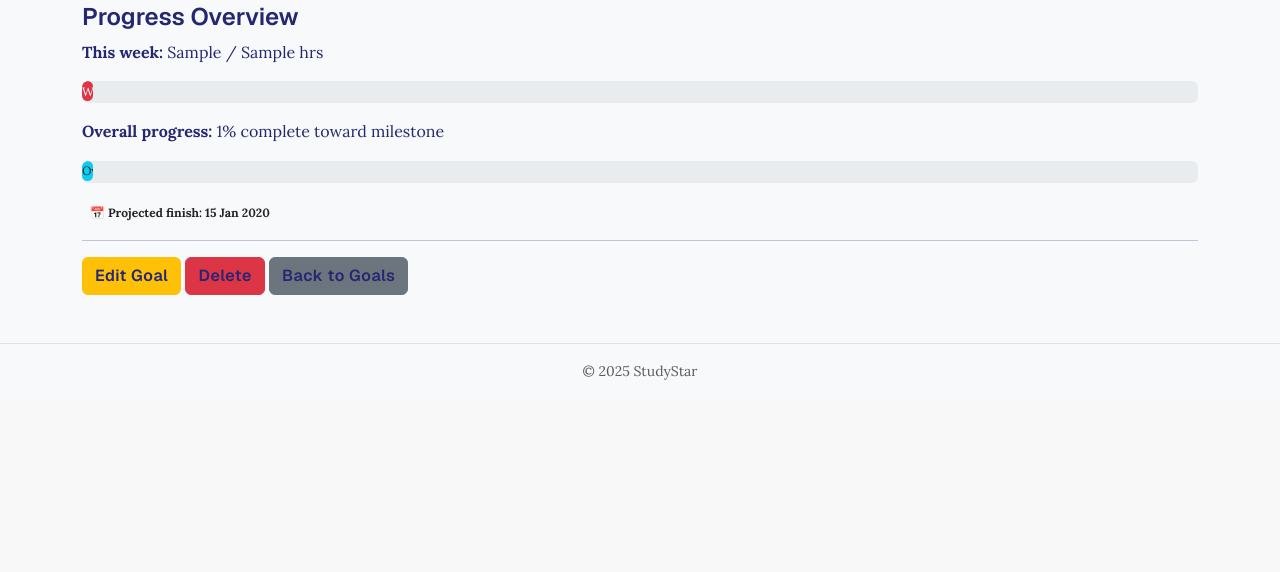
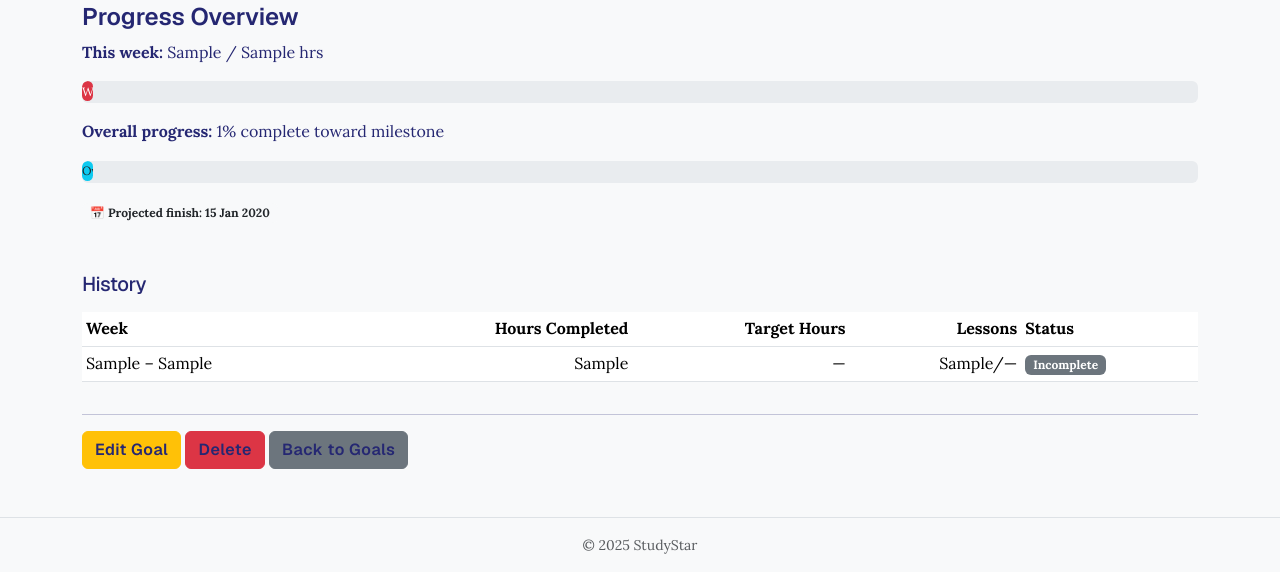
Before and after one commit to TereBts/py_study_tracker, a Django app: template templates/goals/goal_detail.html in a window 1280 px wide. Shown: the part 556-1128 px from the top of the page. Before the commit the page ends 936 px from the top, so only its background shows below. Run offline with Django 4.2, Linux system fonts and the light colour scheme; the template is opened without the code that fills it: most values are stand-ins (such as "Sample title", 1, 10 or a date in 2020).

Commit message:
add goal history function call + UI

```diff
--- a/templates/goals/goal_detail.html
+++ b/templates/goals/goal_detail.html
@@ -79,6 +79,49 @@
   </span>
   {% endif %}
 
+  <!-- templates/goals/goal_detail.html -->
+  <section class="mt-5">
+    <h2 class="h5 mb-3">History</h2>
+
+    {% if outcomes %}
+      <div class="table-responsive">
+        <table class="table table-sm align-middle">
+          <thead>
+            <tr>
+              <th>Week</th>
+              <th class="text-end">Hours Completed</th>
+              <th class="text-end">Target Hours</th>
+              <th class="text-end">Lessons</th>
+              <th>Status</th>
+            </tr>
+          </thead>
+          <tbody>
+            {% for outcome in outcomes %}
+              <tr>
+                <td>{{ outcome.week_start }} – {{ outcome.week_end }}</td>
+                <td class="text-end">{{ outcome.hours_completed }}</td>
+                <td class="text-end">{{ outcome.hours_target|default:"—" }}</td>
+                <td class="text-end">
+                  {{ outcome.lessons_completed }}/{{ outcome.lessons_target|default:"—" }}
+                </td>
+                <td>
+                  {% if outcome.completed %}
+                    <span class="badge bg-success">Completed</span>
+                  {% else %}
+                    <span class="badge bg-secondary">Incomplete</span>
+                  {% endif %}
+                </td>
+              </tr>
+            {% endfor %}
+          </tbody>
+        </table>
+      </div>
+    {% else %}
+      <p>No weekly history yet. Your progress will appear here after your first week of study.</p>
+    {% endif %}
+  </section>
+
+
   <hr>
 
   <a href="{% url 'goals:edit' pk=goal.pk %}" class="btn btn-warning">Edit Goal</a>
```
Also changed, not shown: goals/views.py (+10 -0 lines).
